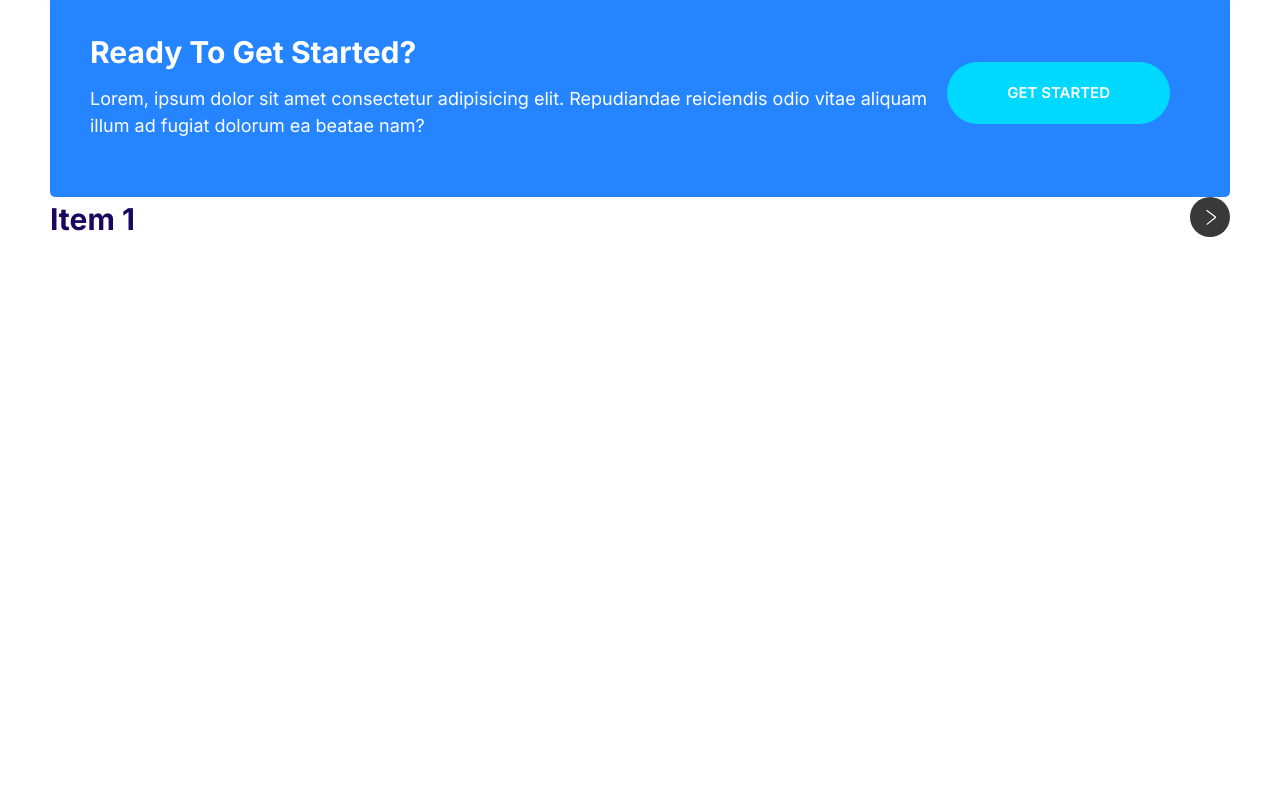
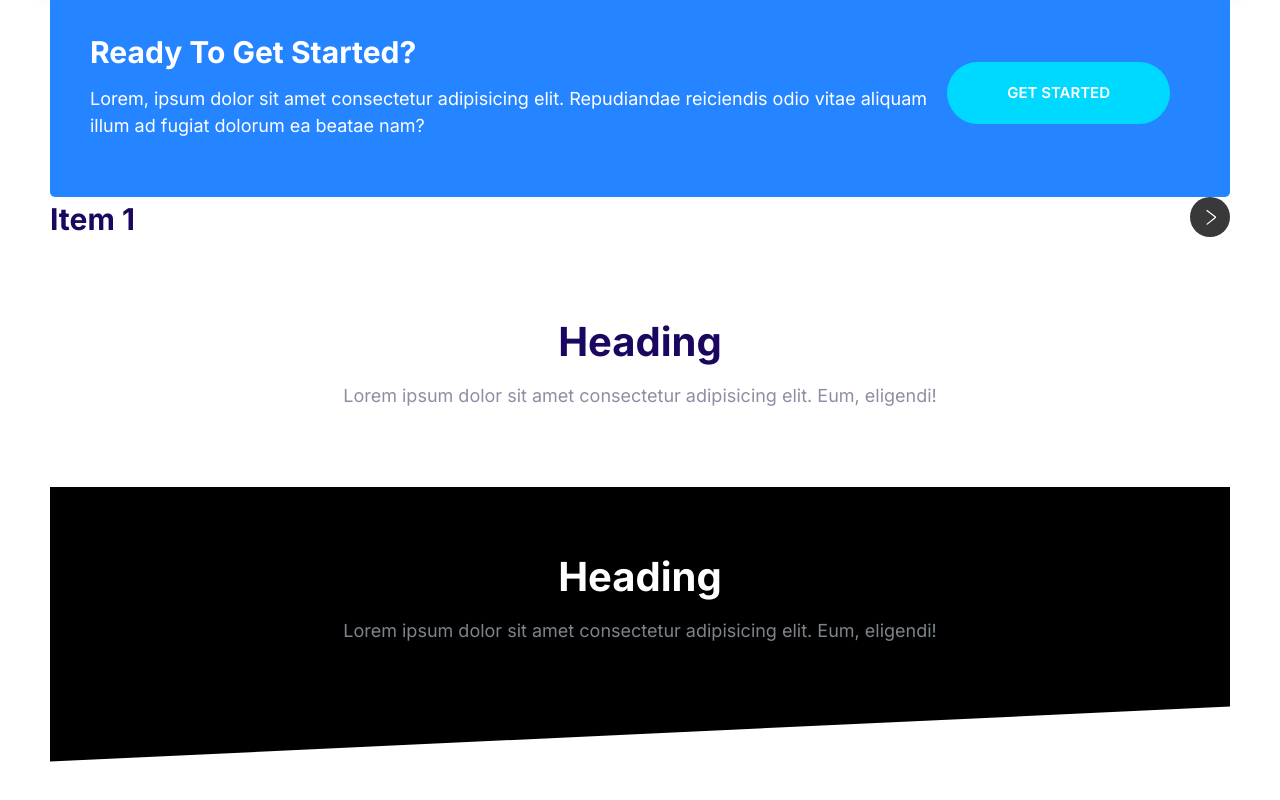
Before and after one commit to echen770/jasify, a plain HTML site: page index.html in a window 1280 px wide. Shown: the part 2314-3114 px from the top of the page. Before the commit the page ends 2616 px from the top, so only its background shows below. Drawn offline with Linux system fonts and the light colour scheme.

Commit message:
define blocks

```diff
--- a/css/styles.css
+++ b/css/styles.css
@@ -578,3 +578,42 @@ a {
   max-height: 100vh;
   opacity: 1;
 }
+
+/* blocks */
+
+.block {
+  --vertical--padding: 6rem;
+  padding: var(--vertical--padding) 2rem;
+}
+
+.block__heading {
+  margin-top: 0;
+}
+
+.block--dark {
+  background-color: #000;
+  color: #7b858b;
+}
+
+.block--dark .block__heading {
+  color: white;
+}
+
+.block--skewed--right {
+  clip-path: polygon(0% 0%, 100% 0%, 100% 100%, 0% 80%);
+  padding-bottom: calc(var(--vertical--padding) + 4rem);
+}
+
+.block--skewed--left {
+  clip-path: polygon(0% 0%, 100% 0%, 100% 80%, 0% 100%);
+  padding-bottom: calc(var(--vertical--padding) + 4rem);
+}
+
+.block__header {
+  text-align: center;
+}
+
+.container {
+  max-width: 1140px;
+  margin: 0 auto;
+}
--- a/index.html
+++ b/index.html
@@ -159,6 +159,28 @@
         Lorem ipsum dolor sit amet, consectetur adipisicing elit. Culpa itaque reprehenderit, vitae ipsam ullam enim?
       </div>
     </div>
+    <section class="block container">
+      <header class="block__header" >
+        <h2 class="block__heading">
+          Heading
+        </h2>
+        <p>
+          Lorem ipsum dolor sit amet consectetur adipisicing elit. Eum, eligendi!
+        </p>
+      </header>
+    </section>
+    <section class="block block--dark block--skewed--left">
+      <div class="container">
+        <header class="block__header" >
+          <h2 class="block__heading">
+            Heading
+          </h2>
+          <p>
+            Lorem ipsum dolor sit amet consectetur adipisicing elit. Eum, eligendi!
+          </p>
+        </header>
+      </div>
+    </section>
     <script src="js/main.js"></script>
   </body>
 </html>
```
Also changed, not shown: components/blocks.html (added, +10 -0 lines), components/cards.html (added, +22 -0 lines).
